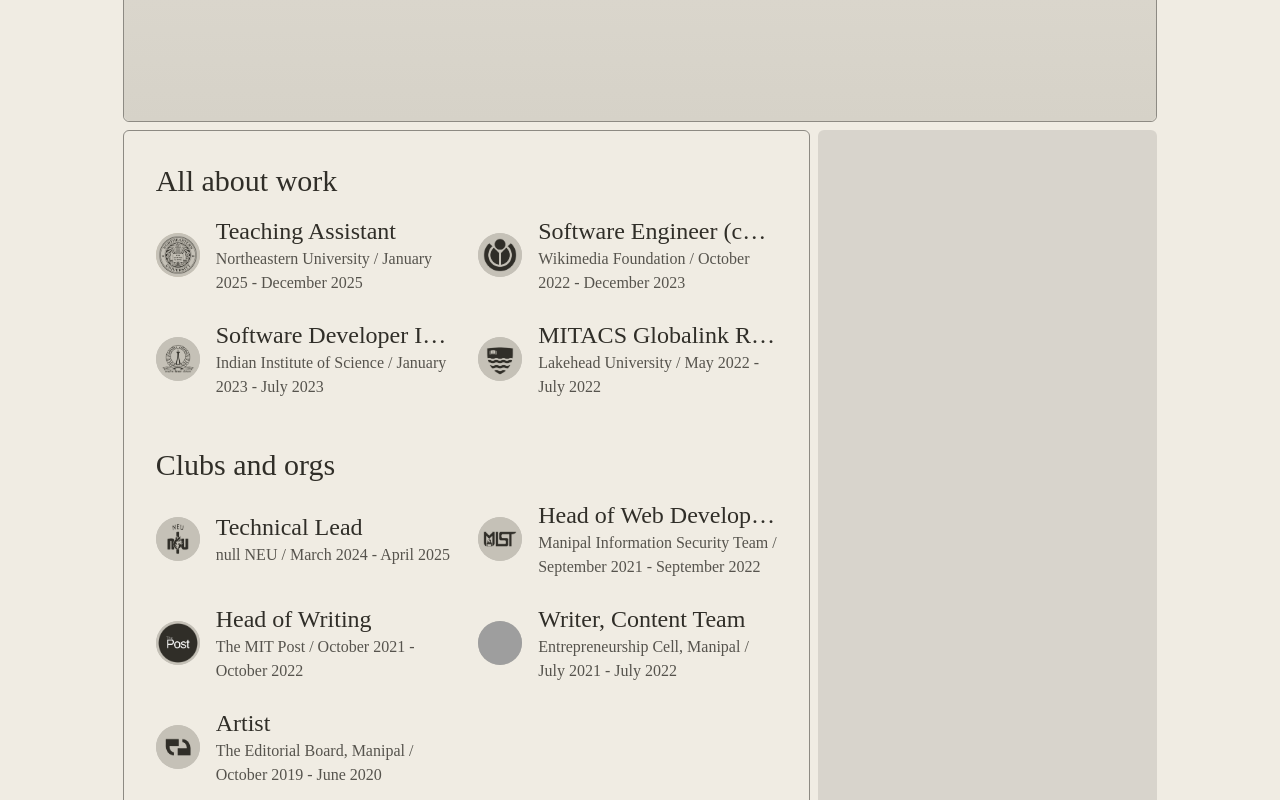
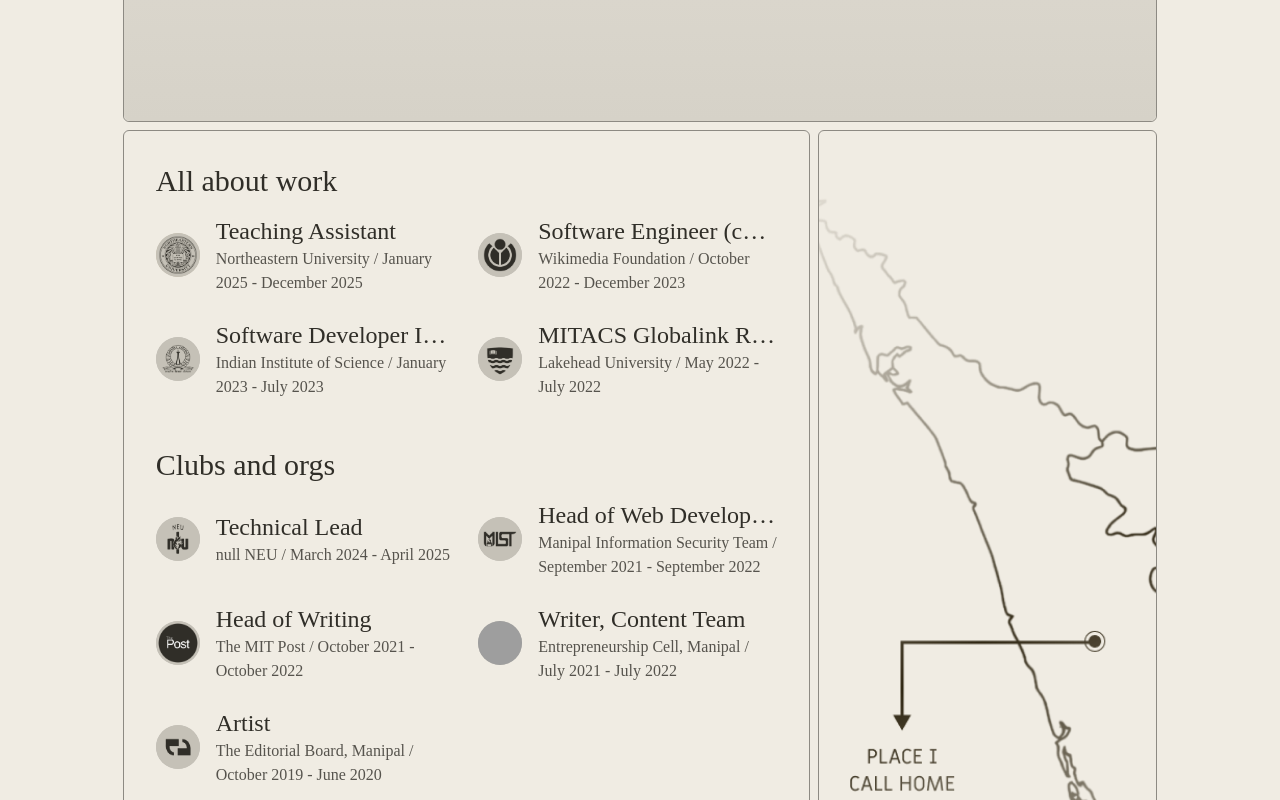
Before and after one commit to Parthiv-M/portfolio, a Next.js app: page / in a window 1280 px wide. Shown: the part 1580-2380 px from the top of the page. Built offline with nearby package versions, Linux system fonts and the light colour scheme; grey boxes are pictures that could not be loaded; a web font is replaced by a local one.

Commit message:
Add home image section

```diff
--- a/src/components/work/Section.tsx
+++ b/src/components/work/Section.tsx
@@ -9,7 +9,7 @@ export default function WorkSection() {
     return (
         <Section>
             <div className="min-h-screen flex flex-col md:grid md:grid-cols-3 gap-2">
-                <div className="md:col-span-2 flex flex-col justify-between border rounded-md p-6 sm:p-8">
+                <div className="md:col-span-3 lg:col-span-2 flex flex-col justify-between border rounded-md p-6 sm:p-8">
                     <div>
                         {work.length !== 0 && <div>
                             <SectionHeaderText text="All about work" />
@@ -45,7 +45,7 @@ export default function WorkSection() {
                         <p className="font-bold mt-2">- Ford v Ferrari</p>
                     </div>
                 </div>
-                <div className="min-h-128 w-full bg-black/10 rounded-md"></div>
+                <div className="hidden lg:block min-h-128 w-full border rounded-md bg-[url('/kerala.png')] bg-cover bg-center"></div>
             </div>
         </Section>
     )
```
Also changed, not shown: public/kerala.png (added).
